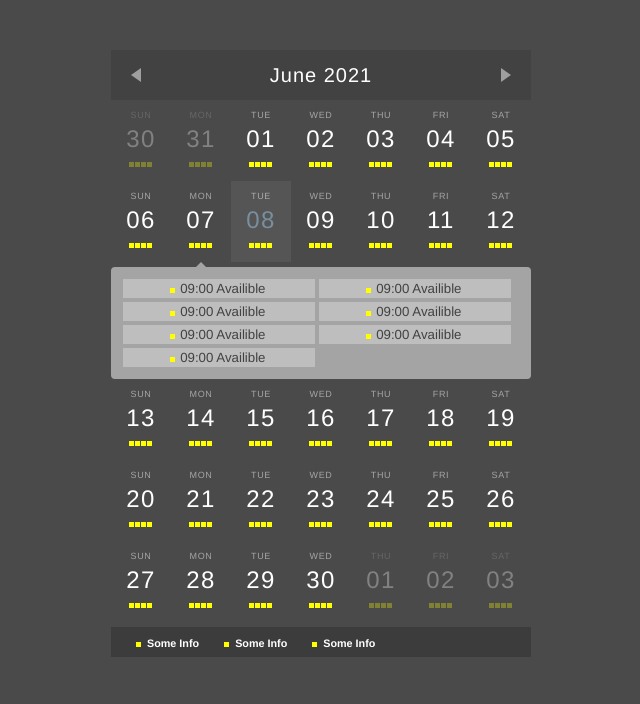
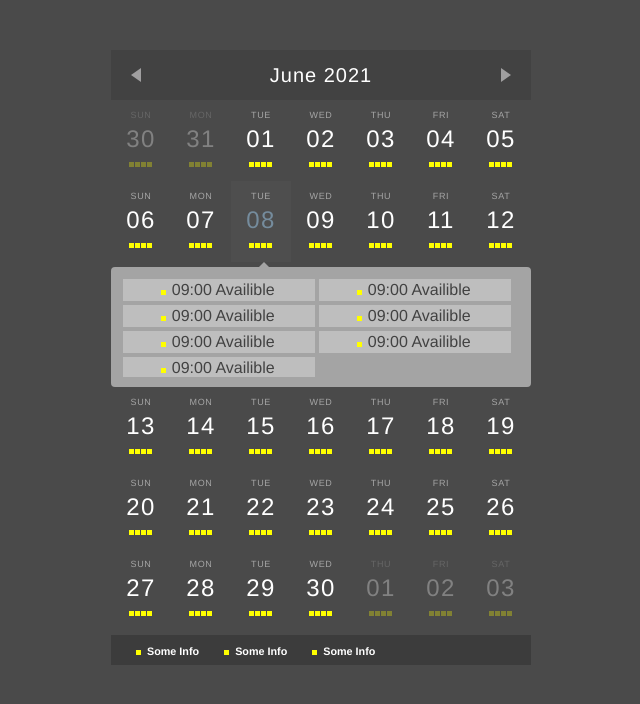
Before and after one commit to AleksandrRiabov/calendar, a React (Create React App) app: page / in a window 1280 px wide. Shown: the top 704 px of the page, without its empty margins (319-959 px from the left). Built offline with nearby package versions, Linux system fonts and the light colour scheme.

Commit message:
DayInfo arrow point on selected day

```diff
--- a/package.json
+++ b/package.json
@@ -10,6 +10,7 @@
     "react": "^17.0.2",
     "react-dom": "^17.0.2",
     "react-scripts": "4.0.3",
+    "react-transition-group": "^4.4.2",
     "web-vitals": "^1.1.2"
   },
   "scripts": {
--- a/src/components/DayInfo/DayInfo.css
+++ b/src/components/DayInfo/DayInfo.css
@@ -1,15 +1,18 @@
 .dayInfo {
 	  width: 100%;
-	  min-height: 75px;
+	  height: 0px;
       position: relative;
 	  background: rgba(164, 164, 164, 1);
 	  margin-top: 5px;
 	  border-radius: 4px;
 	  padding: 10px;
-	  transition: all 2s ease-in;
+	  transition: all 0.3s ease-in;
 
 }
 
+.dayInfoOpen{
+	height: 120px;
+}
 
 .dayInfo .selectedDayArrow{
 	  position: absolute;
@@ -30,14 +33,19 @@
 	height: 5px;
 	background: yellow;
 	margin-right: 1px;
-	transition: all 2s ease-in;
+	transition: all 2s ease-out;
 }
 
 .dayTimesWrapper{
 	margin: 0 auto;
     width: 100%;
+	height: 100%;
 	display: flex;
 	flex-wrap: wrap;
+	opacity: 0;
+	transition: opacity 2s ease-out;
+		  overflow-y: auto;
+      overflow-x: hidden;
 }
 
 .dayInfo .dayInfoTime{
@@ -48,7 +56,9 @@
 	width: 48%;
 	text-align: center;
 	font-weight: 100;
+	font-size: 1rem;
 	color: #424242;
+	max-height: 25px;
 }
 
 .dayInfo .dayInfoTime:hover{
--- a/src/components/DayInfo/DayInfo.js
+++ b/src/components/DayInfo/DayInfo.js
@@ -1,9 +1,24 @@
+import {useEffect, useRef} from "react";
 import "./DayInfo.css"
+import {useGlobalContext} from "../../context";
 
-const DayInfo = () => {
+const DayInfo = ({isThisWeek}) => {
+	const dayInfoInnerRef = useRef(null);
+	const dayInfoRef = useRef(null);
+	const arrowRef = useRef(null);
+	const {selectedDay} = useGlobalContext();
+
+	useEffect(() => {
+		dayInfoInnerRef.current.style.opacity = 1;
+		dayInfoRef.current.classList.add("dayInfoOpen");
+
+		const arrowPos  = 7.142 + (selectedDay.format("d") * 14.2857);
+		arrowRef.current.style.left = `${arrowPos}%`
+	}, [selectedDay])
+
 	return (
-	   <div className="dayInfo">
-			<div className="dayTimesWrapper">
+	   <div ref={dayInfoRef} className="dayInfo">
+			<div ref={dayInfoInnerRef} className="dayTimesWrapper">
 			   <h5 className="dayInfoTime"><span className="indicator"></span> 09:00 <span>Availible</span></h5>
 				<h5 className="dayInfoTime"><span className="indicator"></span> 09:00 <span>Availible</span></h5>
 				<h5 className="dayInfoTime"><span className="indicator"></span> 09:00 <span>Availible</span></h5>
@@ -15,7 +30,7 @@
 
 
 
-		 <div className="selectedDayArrow hide"></div>
+		 <div ref={arrowRef} className="selectedDayArrow hide"></div>
 		</div>
 	)
 }
--- a/src/components/SingleDay/SingleDay.css
+++ b/src/components/SingleDay/SingleDay.css
@@ -40,5 +40,5 @@
 
 .selectedDay{
 
-	background: #ffffff10;
+	background: #ffffff05;
 }
--- a/src/components/Week/Week.css
+++ b/src/components/Week/Week.css
@@ -1,3 +1,10 @@
 .week {
 	width: 100%;
+	opacity: 0.5;
+	transition: 1s opacity;
 }
+
+.weekDidMount{
+	opacity: 1;
+		transition: 1s opacity;
+}
--- a/src/components/Week/Week.js
+++ b/src/components/Week/Week.js
@@ -1,3 +1,4 @@
+import {useEffect, useRef} from "react";
 import "./Week.css";
 import SingleDay from "../SingleDay/SingleDay";
 import DayInfo from "../DayInfo/DayInfo";
@@ -8,8 +9,15 @@
 	const isThisWeek = (week[1].week() === selectedDay.week() &&
 						week[1].year() === selectedDay.year());
 
+	const weekRef = useRef(null);
+
+	useEffect(() => {
+		const weekComponent =  weekRef.current;
+		weekComponent.style.opacity = 1;
+	},[]);
+
 	return (
-	   <div className="week">
+	   <div ref={weekRef} className="week">
             {week.map((day, index) => {
 				return <SingleDay key={index} day={day}/>
 			})}
--- a/src/generateCalendar.js
+++ b/src/generateCalendar.js
@@ -5,7 +5,6 @@
 	const day = startDay.clone().subtract(1, "day");
 
 
-	console.log(endDay)
 	const calendar = [];
 
 	while(day.isBefore(endDay, day)){
```
Also changed, not shown: 1 other file (tests, documents, lock files or other folders).
